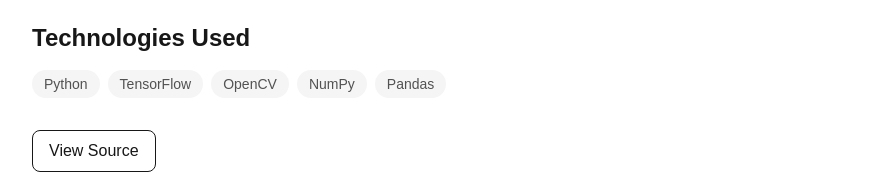
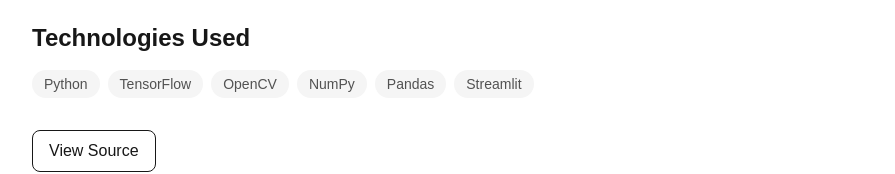
Before and after one commit to woshiJay/woshijay-portfolio, a Next.js app in the folder portfolio/: page /projects/land-use-prediction in a window 1280 px wide. Shown: the part 1045-1219 px from the top of the page, without its empty margins (192-1087 px from the left). Built offline with nearby package versions, Linux system fonts and the light colour scheme.

Commit message:
Update page.tsx

```diff
--- a/portfolio/app/projects/[slug]/page.tsx
+++ b/portfolio/app/projects/[slug]/page.tsx
@@ -17,11 +17,14 @@
       "Bookmark favorite restaurants"
     ],
     technologies: [
-      "React Native",
+      "HTML",
+      "CSS",
+      "Bootstrap",
+      "JavaScript",
       "Firebase",
+      "Express.js",
+      "Node.js",
       "Google Maps API",
-      "Expo",
-      "JavaScript"
     ],
     demoUrl: "https://chi-se-mo.web.app/",
     githubUrl: "https://github.com/woshijay/chi-she-mo"
@@ -44,7 +47,8 @@
       "TensorFlow",
       "OpenCV",
       "NumPy",
-      "Pandas"
+      "Pandas",
+      "Streamlit",
     ],
     githubUrl: "https://github.com/woshijay/land-use-FYP"
   },
@@ -63,9 +67,9 @@
       "Dark mode support"
     ],
     technologies: [
-      "React",
-      "TypeScript",
-      "Tailwind CSS",
+      "HTML",
+      "CSS",
+      "Javascript",
       "Local Storage"
     ],
     demoUrl: "https://example.com/wordle-clone",
```
